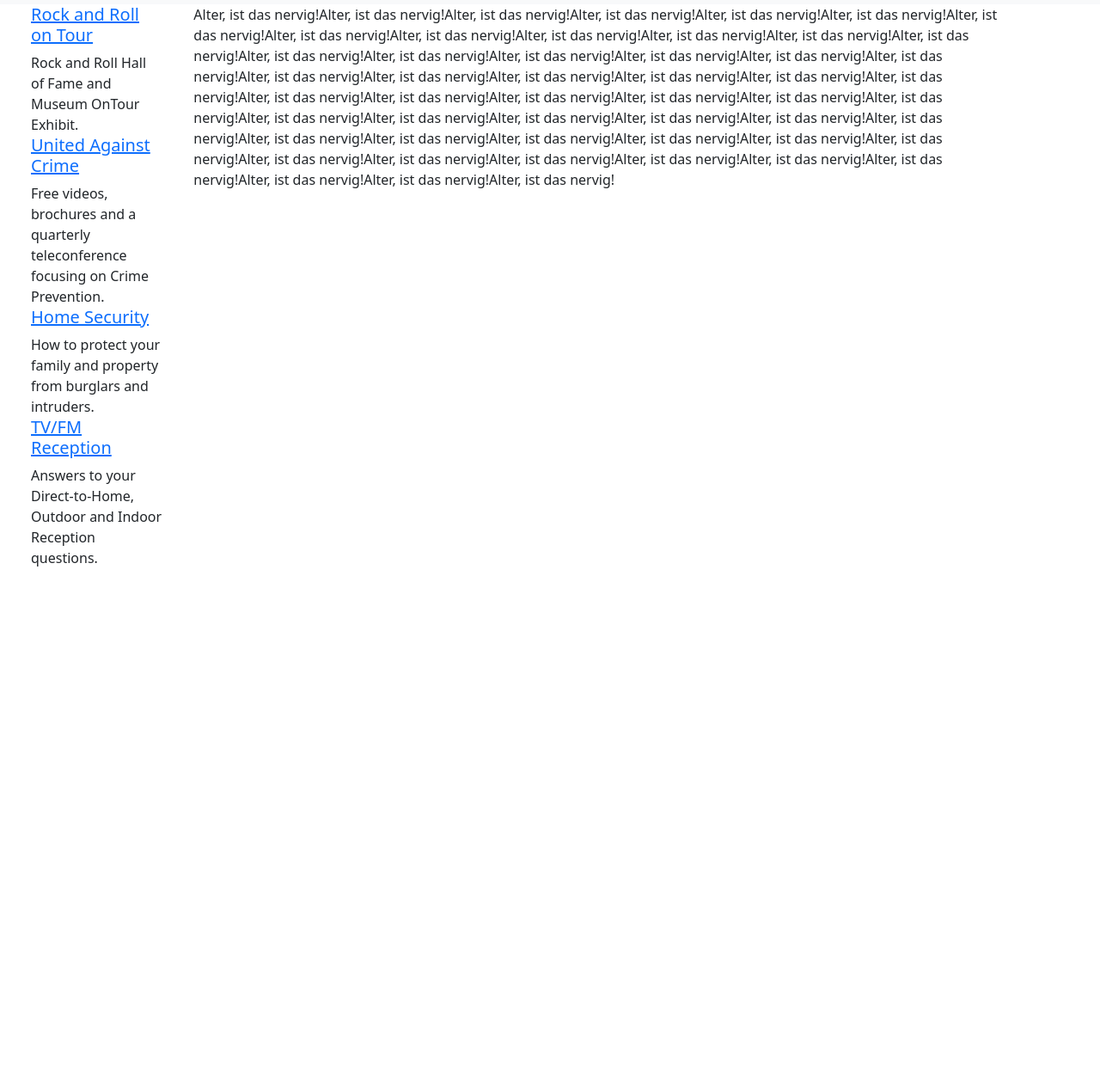
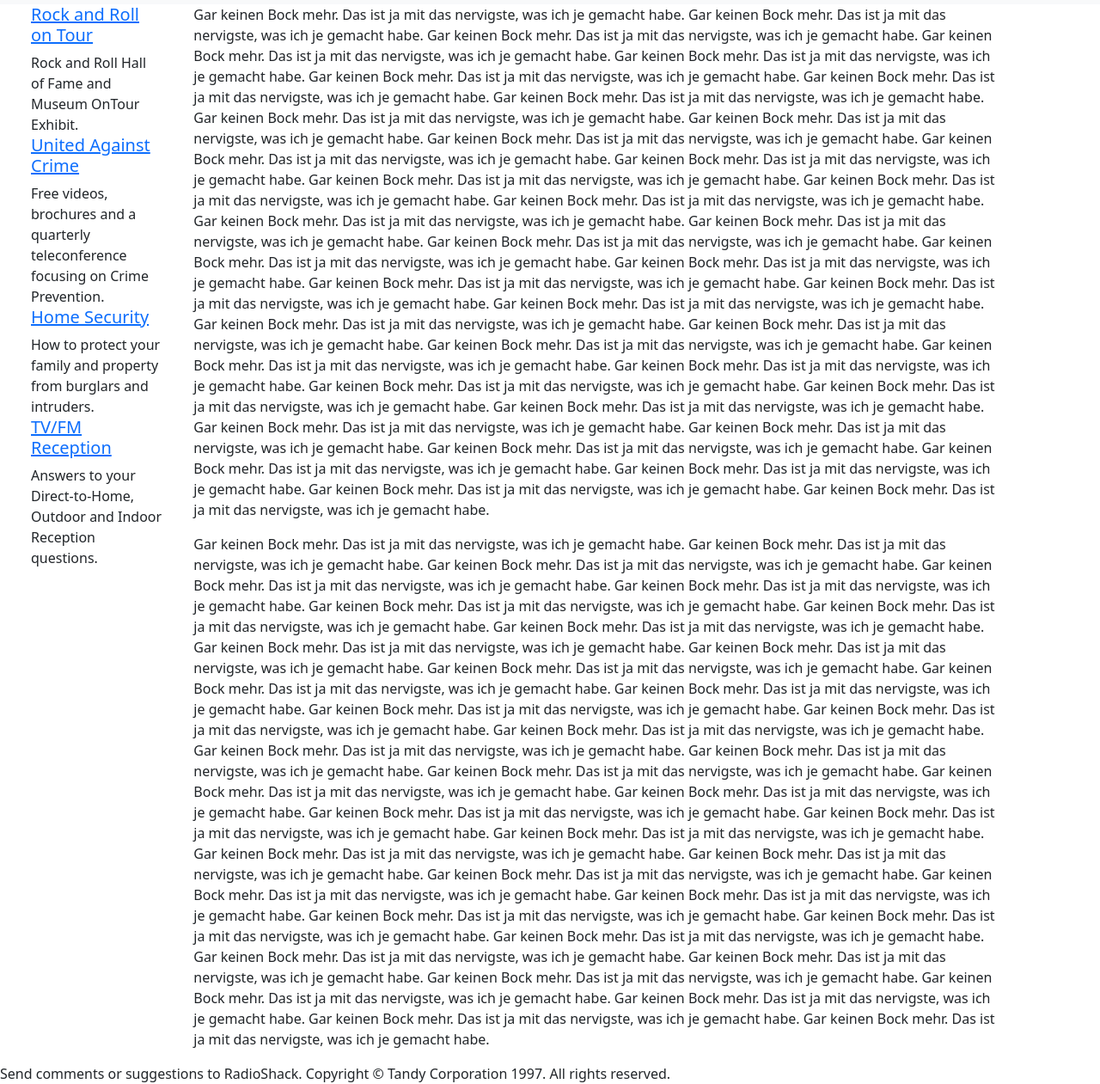
Before and after one commit to Florian-Katerndahl/cs50x-2023, a plain HTML site: page redo/radiotoday/index.html in a window 1280 px wide. Shown: the part 51-1312 px from the top of the page at 86% size. Before the commit the page ends 800 px from the top, so only its background shows below. Drawn offline with nearby package versions, Linux system fonts and the light colour scheme.

Commit message:
Thu, Feb 8, 2024, 11:42 AM +00:00

```diff
--- a/redo/radiotoday/index.html
+++ b/redo/radiotoday/index.html
@@ -29,6 +29,7 @@
         </div>
       </div>
     </nav>
+    <main>
     <div class="container-fluid">
       <div class="row">
         <div class="col-2">
@@ -52,10 +53,93 @@
           </div>
         </div>
         <div class="col-9">
-          Alter, ist das nervig!Alter, ist das nervig!Alter, ist das nervig!Alter, ist das nervig!Alter, ist das nervig!Alter, ist das nervig!Alter, ist das nervig!Alter, ist das nervig!Alter, ist das nervig!Alter, ist das nervig!Alter, ist das nervig!Alter, ist das nervig!Alter, ist das nervig!Alter, ist das nervig!Alter, ist das nervig!Alter, ist das nervig!Alter, ist das nervig!Alter, ist das nervig!Alter, ist das nervig!Alter, ist das nervig!Alter, ist das nervig!Alter, ist das nervig!Alter, ist das nervig!Alter, ist das nervig!Alter, ist das nervig!Alter, ist das nervig!Alter, ist das nervig!Alter, ist das nervig!Alter, ist das nervig!Alter, ist das nervig!Alter, ist das nervig!Alter, ist das nervig!Alter, ist das nervig!Alter, ist das nervig!Alter, ist das nervig!Alter, ist das nervig!Alter, ist das nervig!Alter, ist das nervig!Alter, ist das nervig!Alter, ist das nervig!Alter, ist das nervig!Alter, ist das nervig!Alter, ist das nervig!Alter, ist das nervig!Alter, ist das nervig!Alter, ist das nervig!Alter, ist das nervig!Alter, ist das nervig!Alter, ist das nervig!Alter, ist das nervig!Alter, ist das nervig!Alter, ist das nervig!
+          <p>Gar keinen Bock mehr. Das ist ja mit das nervigste, was ich je gemacht habe.
+          Gar keinen Bock mehr. Das ist ja mit das nervigste, was ich je gemacht habe.
+          Gar keinen Bock mehr. Das ist ja mit das nervigste, was ich je gemacht habe.
+          Gar keinen Bock mehr. Das ist ja mit das nervigste, was ich je gemacht habe.
+          Gar keinen Bock mehr. Das ist ja mit das nervigste, was ich je gemacht habe.
+          Gar keinen Bock mehr. Das ist ja mit das nervigste, was ich je gemacht habe.
+          Gar keinen Bock mehr. Das ist ja mit das nervigste, was ich je gemacht habe.
+          Gar keinen Bock mehr. Das ist ja mit das nervigste, was ich je gemacht habe.
+          Gar keinen Bock mehr. Das ist ja mit das nervigste, was ich je gemacht habe.
+          Gar keinen Bock mehr. Das ist ja mit das nervigste, was ich je gemacht habe.
+          Gar keinen Bock mehr. Das ist ja mit das nervigste, was ich je gemacht habe.
+          Gar keinen Bock mehr. Das ist ja mit das nervigste, was ich je gemacht habe.
+          Gar keinen Bock mehr. Das ist ja mit das nervigste, was ich je gemacht habe.
+          Gar keinen Bock mehr. Das ist ja mit das nervigste, was ich je gemacht habe.
+          Gar keinen Bock mehr. Das ist ja mit das nervigste, was ich je gemacht habe.
+          Gar keinen Bock mehr. Das ist ja mit das nervigste, was ich je gemacht habe.
+          Gar keinen Bock mehr. Das ist ja mit das nervigste, was ich je gemacht habe.
+          Gar keinen Bock mehr. Das ist ja mit das nervigste, was ich je gemacht habe.
+          Gar keinen Bock mehr. Das ist ja mit das nervigste, was ich je gemacht habe.
+          Gar keinen Bock mehr. Das ist ja mit das nervigste, was ich je gemacht habe.
+          Gar keinen Bock mehr. Das ist ja mit das nervigste, was ich je gemacht habe.
+          Gar keinen Bock mehr. Das ist ja mit das nervigste, was ich je gemacht habe.
+          Gar keinen Bock mehr. Das ist ja mit das nervigste, was ich je gemacht habe.
+          Gar keinen Bock mehr. Das ist ja mit das nervigste, was ich je gemacht habe.
+          Gar keinen Bock mehr. Das ist ja mit das nervigste, was ich je gemacht habe.
+          Gar keinen Bock mehr. Das ist ja mit das nervigste, was ich je gemacht habe.
+          Gar keinen Bock mehr. Das ist ja mit das nervigste, was ich je gemacht habe.
+          Gar keinen Bock mehr. Das ist ja mit das nervigste, was ich je gemacht habe.
+          Gar keinen Bock mehr. Das ist ja mit das nervigste, was ich je gemacht habe.
+          Gar keinen Bock mehr. Das ist ja mit das nervigste, was ich je gemacht habe.
+          Gar keinen Bock mehr. Das ist ja mit das nervigste, was ich je gemacht habe.
+          Gar keinen Bock mehr. Das ist ja mit das nervigste, was ich je gemacht habe.
+          Gar keinen Bock mehr. Das ist ja mit das nervigste, was ich je gemacht habe.
+          Gar keinen Bock mehr. Das ist ja mit das nervigste, was ich je gemacht habe.
+          Gar keinen Bock mehr. Das ist ja mit das nervigste, was ich je gemacht habe.
+          Gar keinen Bock mehr. Das ist ja mit das nervigste, was ich je gemacht habe.
+          Gar keinen Bock mehr. Das ist ja mit das nervigste, was ich je gemacht habe.
+          Gar keinen Bock mehr. Das ist ja mit das nervigste, was ich je gemacht habe.
+          Gar keinen Bock mehr. Das ist ja mit das nervigste, was ich je gemacht habe.
+          </p>
+          <p>Gar keinen Bock mehr. Das ist ja mit das nervigste, was ich je gemacht habe.
+            Gar keinen Bock mehr. Das ist ja mit das nervigste, was ich je gemacht habe.
+            Gar keinen Bock mehr. Das ist ja mit das nervigste, was ich je gemacht habe.
+            Gar keinen Bock mehr. Das ist ja mit das nervigste, was ich je gemacht habe.
+            Gar keinen Bock mehr. Das ist ja mit das nervigste, was ich je gemacht habe.
+            Gar keinen Bock mehr. Das ist ja mit das nervigste, was ich je gemacht habe.
+            Gar keinen Bock mehr. Das ist ja mit das nervigste, was ich je gemacht habe.
+            Gar keinen Bock mehr. Das ist ja mit das nervigste, was ich je gemacht habe.
+            Gar keinen Bock mehr. Das ist ja mit das nervigste, was ich je gemacht habe.
+            Gar keinen Bock mehr. Das ist ja mit das nervigste, was ich je gemacht habe.
+            Gar keinen Bock mehr. Das ist ja mit das nervigste, was ich je gemacht habe.
+            Gar keinen Bock mehr. Das ist ja mit das nervigste, was ich je gemacht habe.
+            Gar keinen Bock mehr. Das ist ja mit das nervigste, was ich je gemacht habe.
+            Gar keinen Bock mehr. Das ist ja mit das nervigste, was ich je gemacht habe.
+            Gar keinen Bock mehr. Das ist ja mit das nervigste, was ich je gemacht habe.
+            Gar keinen Bock mehr. Das ist ja mit das nervigste, was ich je gemacht habe.
+            Gar keinen Bock mehr. Das ist ja mit das nervigste, was ich je gemacht habe.
+            Gar keinen Bock mehr. Das ist ja mit das nervigste, was ich je gemacht habe.
+            Gar keinen Bock mehr. Das ist ja mit das nervigste, was ich je gemacht habe.
+            Gar keinen Bock mehr. Das ist ja mit das nervigste, was ich je gemacht habe.
+            Gar keinen Bock mehr. Das ist ja mit das nervigste, was ich je gemacht habe.
+            Gar keinen Bock mehr. Das ist ja mit das nervigste, was ich je gemacht habe.
+            Gar keinen Bock mehr. Das ist ja mit das nervigste, was ich je gemacht habe.
+            Gar keinen Bock mehr. Das ist ja mit das nervigste, was ich je gemacht habe.
+            Gar keinen Bock mehr. Das ist ja mit das nervigste, was ich je gemacht habe.
+            Gar keinen Bock mehr. Das ist ja mit das nervigste, was ich je gemacht habe.
+            Gar keinen Bock mehr. Das ist ja mit das nervigste, was ich je gemacht habe.
+            Gar keinen Bock mehr. Das ist ja mit das nervigste, was ich je gemacht habe.
+            Gar keinen Bock mehr. Das ist ja mit das nervigste, was ich je gemacht habe.
+            Gar keinen Bock mehr. Das ist ja mit das nervigste, was ich je gemacht habe.
+            Gar keinen Bock mehr. Das ist ja mit das nervigste, was ich je gemacht habe.
+            Gar keinen Bock mehr. Das ist ja mit das nervigste, was ich je gemacht habe.
+            Gar keinen Bock mehr. Das ist ja mit das nervigste, was ich je gemacht habe.
+            Gar keinen Bock mehr. Das ist ja mit das nervigste, was ich je gemacht habe.
+            Gar keinen Bock mehr. Das ist ja mit das nervigste, was ich je gemacht habe.
+            Gar keinen Bock mehr. Das ist ja mit das nervigste, was ich je gemacht habe.
+            Gar keinen Bock mehr. Das ist ja mit das nervigste, was ich je gemacht habe.
+            Gar keinen Bock mehr. Das ist ja mit das nervigste, was ich je gemacht habe.
+            Gar keinen Bock mehr. Das ist ja mit das nervigste, was ich je gemacht habe.
+            </p>
         </div>
       </div>
     </div>
+    </main>
+    <foot>
+      Send comments or suggestions to RadioShack. Copyright © Tandy Corporation 1997. All rights reserved.
+    </foot>
     <script src="https://cdn.jsdelivr.net/npm/bootstrap@5.2.0/dist/js/bootstrap.bundle.min.js" integrity="sha384-A3rJD856KowSb7dwlZdYEkO39Gagi7vIsF0jrRAoQmDKKtQBHUuLZ9AsSv4jD4Xa" crossorigin="anonymous"></script>
   </body>
 </html>
```
